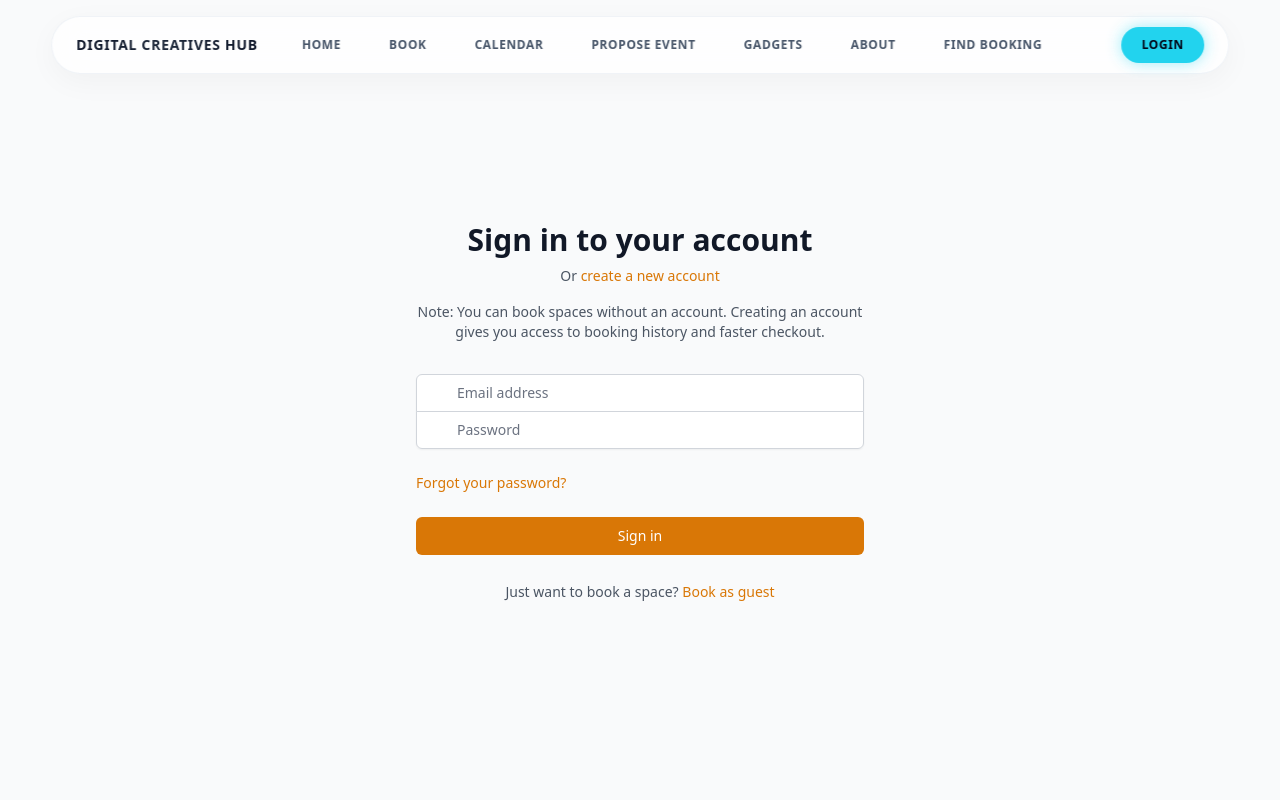
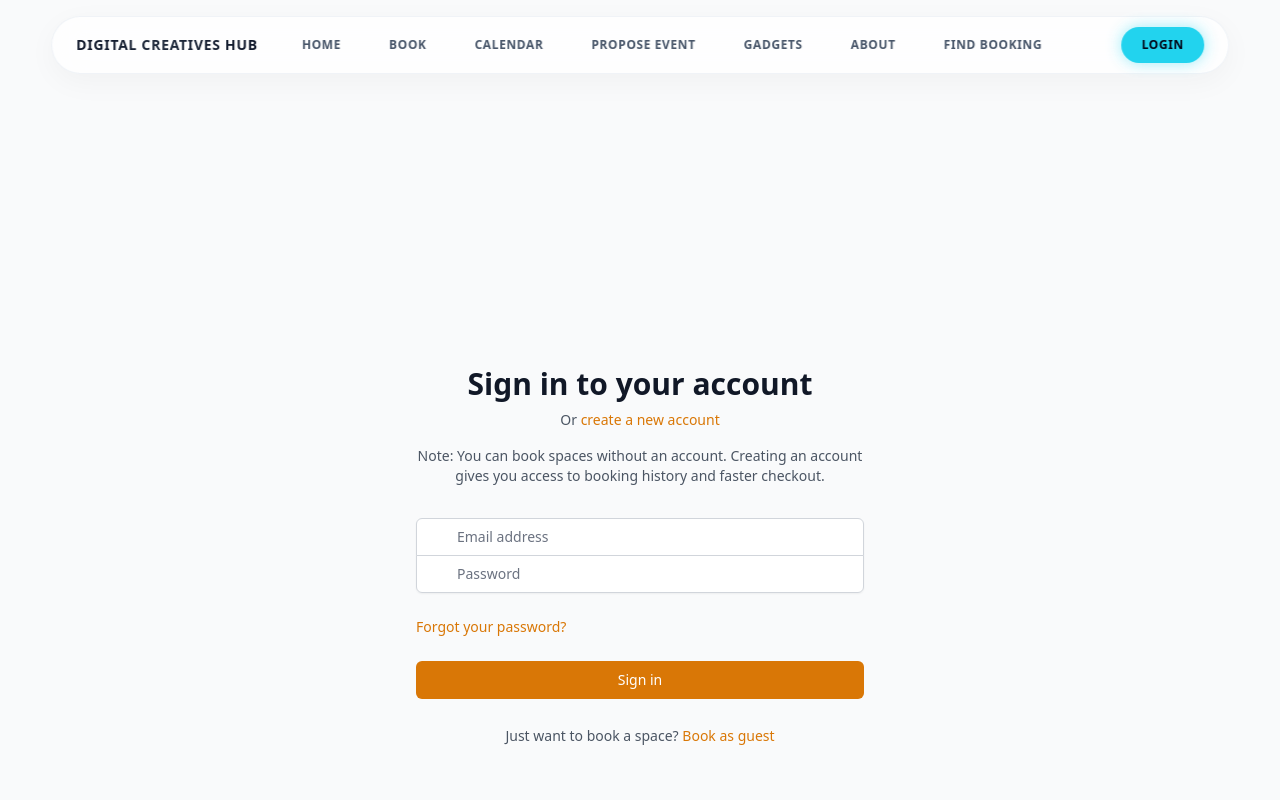
Before and after one commit to xellosmoon/Digital-Creatives-Hub-OS, a React (Vite) app: page /login in a window 1280 px wide. Shown: the top 800 px of the page. Built offline with nearby package versions, Linux system fonts and the light colour scheme; no server answers.

Commit message:
Fix global layout spacing overlap and polish navbar brand/hover styles

```diff
--- a/src/components/shared/Layout.tsx
+++ b/src/components/shared/Layout.tsx
@@ -102,7 +102,7 @@ export default function Layout({ children, session }: LayoutProps): JSX.Element
             <div className="flex items-center">
               {/* Logo */}
               <Link to="/" className="flex items-center flex-shrink-0">
-                <span className="font-black text-sm tracking-wider uppercase bg-clip-text text-transparent bg-gradient-to-r from-slate-900 via-slate-800 to-slate-900">
+                <span className="font-black text-sm tracking-wider text-slate-900 uppercase bg-clip-text text-transparent bg-gradient-to-r from-slate-900 via-slate-800 to-slate-900">
                   Digital Creatives Hub
                 </span>
               </Link>
@@ -364,7 +364,7 @@ export default function Layout({ children, session }: LayoutProps): JSX.Element
       </nav>
 
       {/* Main Content */}
-      <main className="flex-1">
+      <main className="flex-1 pt-32 md:pt-36 pb-12 transition-all duration-300">
         {children}
       </main>
 
--- a/src/pages/AdminDashboard.tsx
+++ b/src/pages/AdminDashboard.tsx
@@ -392,7 +392,7 @@ export default function AdminDashboard(): JSX.Element {
   const floorList = floorView === 'pending' ? pending : floorView === 'active' ? active : checkedOut;
 
   return (
-    <div className="max-w-7xl mx-auto px-4 sm:px-6 lg:px-8 pt-32 pb-12 bg-slate-50/50 min-h-screen">
+    <div className="max-w-7xl mx-auto px-4 sm:px-6 lg:px-8 pb-12 bg-slate-50/50 min-h-screen">
       {/* Header */}
       <div className="mb-6">
         <div className="flex items-center justify-between flex-wrap gap-4">
--- a/src/pages/Bookings.tsx
+++ b/src/pages/Bookings.tsx
@@ -374,7 +374,7 @@ export default function Bookings(): JSX.Element {
         </div>
       </div>
 
-      <div className="max-w-5xl mx-auto px-4 sm:px-6 lg:px-8 pt-32 -mt-6 pb-16">
+      <div className="max-w-5xl mx-auto px-4 sm:px-6 lg:px-8 -mt-6 pb-16">
         {/* ── Step indicator (glassmorphism card) ── */}
         <div className="bg-white/80 backdrop-blur-xl rounded-2xl shadow-lg shadow-violet-100/50 border border-white/60 px-4 sm:px-6 py-4 mb-8">
           <div className="flex items-center justify-between">
```
